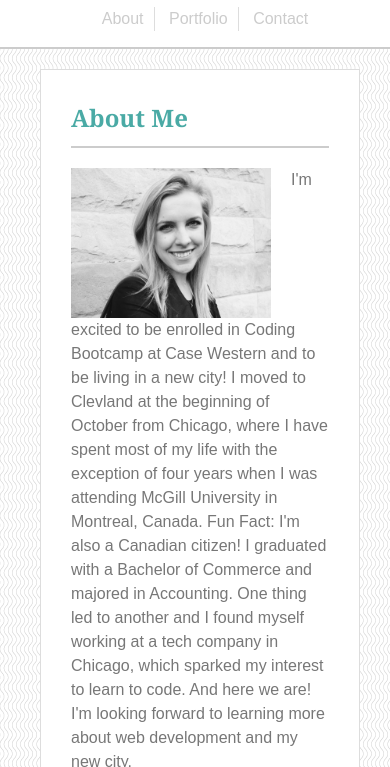
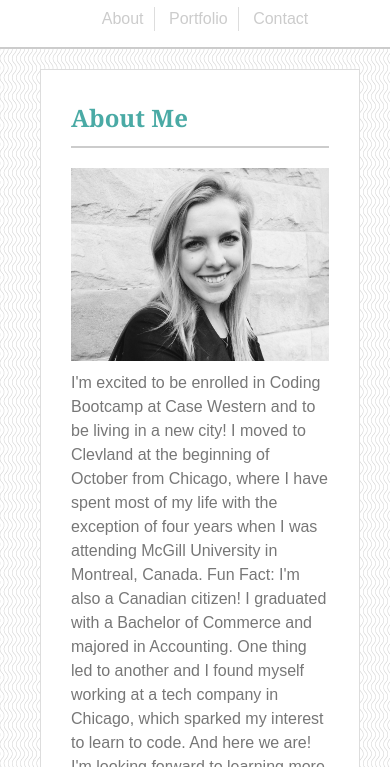
Before and after one commit to smuiznieks/Responsive-Portfolio, a plain HTML site: page index.html in a window 390 px wide. Shown: the part 77-844 px from the top of the page. Drawn offline with Linux system fonts and the light colour scheme.

Commit message:
final changes

```diff
--- a/assets/css/style.css
+++ b/assets/css/style.css
@@ -239,10 +239,6 @@ footer {
 		width: 80%;
 	}
 
-	.portfolio {
-		position: static;
-	}
-
 	.work {
 		position: relative;
 		float: left;
@@ -253,6 +249,12 @@ footer {
 
 	.work:nth-child(even) {
 		margin-left: 40px;
+	}
+
+	.clearfix::after {
+		content: "";
+		display: block;
+		clear: both;
 	}
 
 }
@@ -288,10 +290,9 @@ footer {
 		width: 80%;
 	}
 
-	.media::after {
-		content: "";
-		display: block;
-		clear: both;
+	.about-me {
+		width: 100%;
+		padding-bottom: 10px;
 	}
 
 	.work {
```
Also changed, not shown: portfolio.html (+1 -1 lines).
